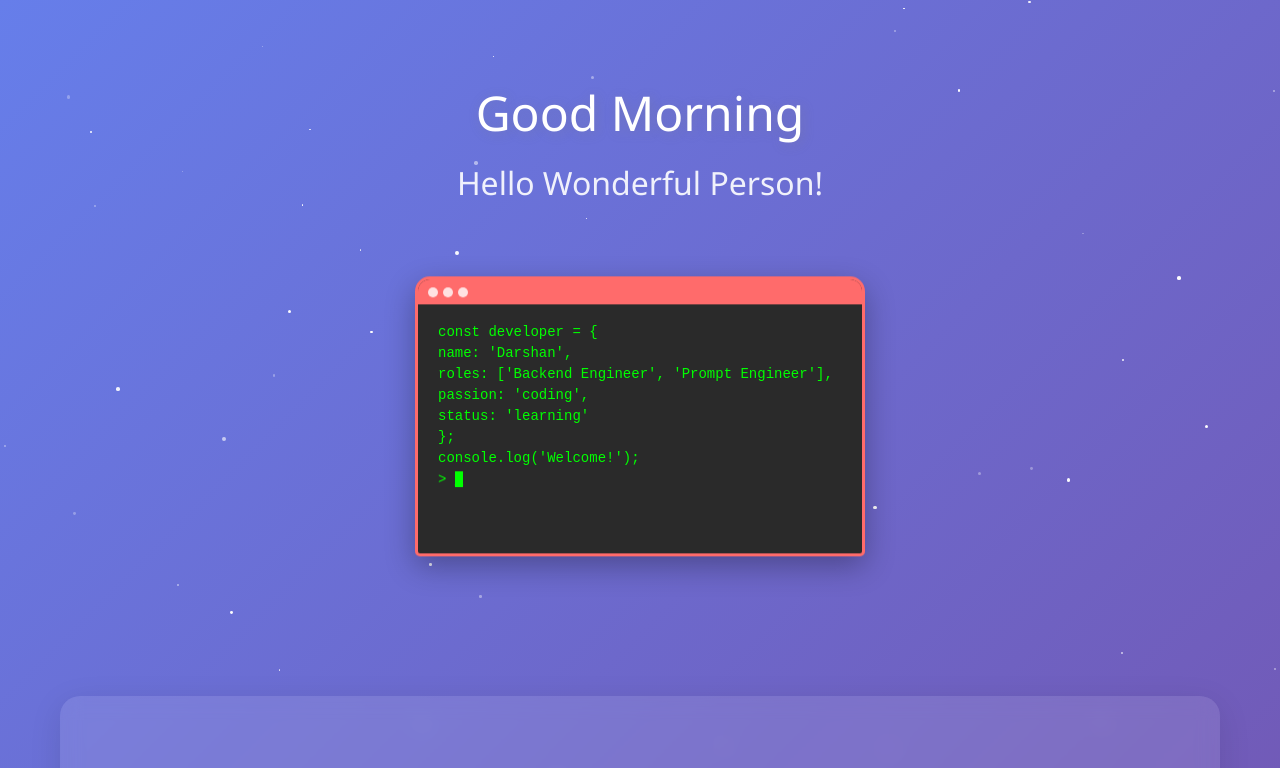
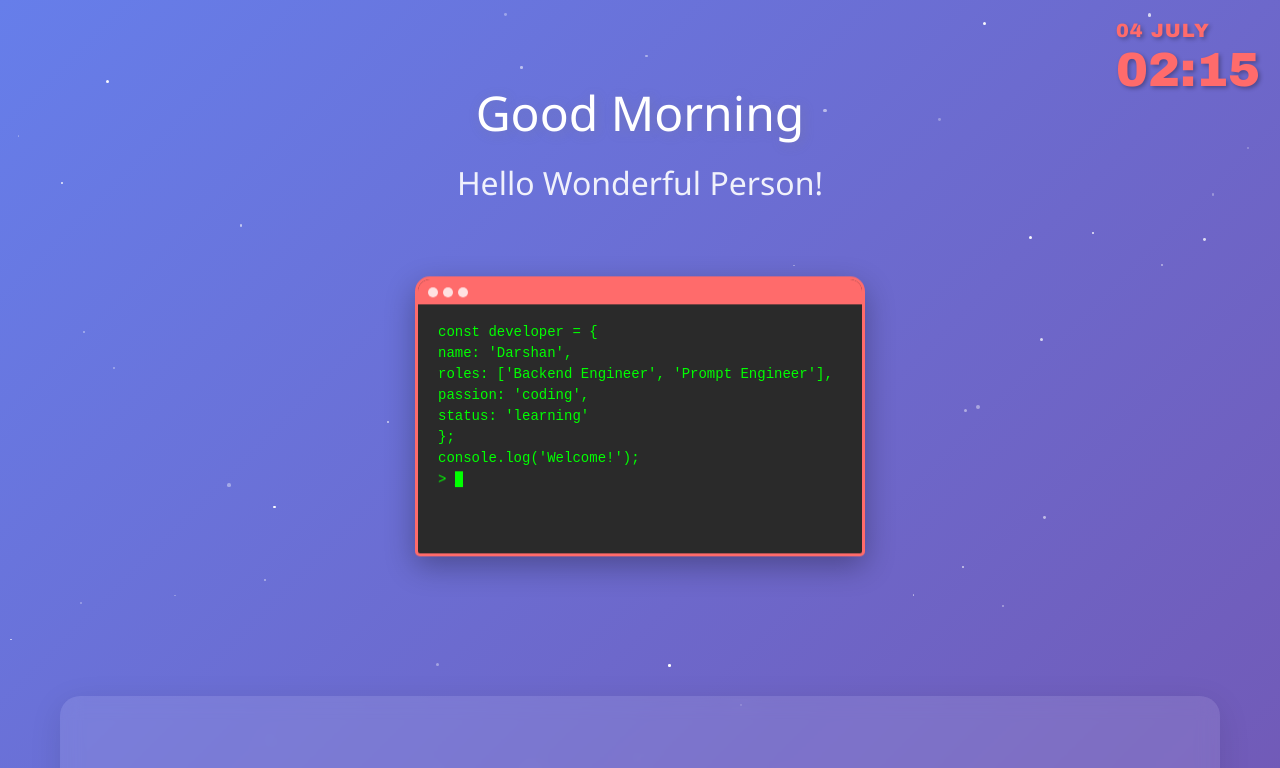
Before and after one commit to DARSHAN-RAJASHEKAR/personal-site, a plain HTML site: page index.html in a window 1280 px wide. Shown: the top 768 px of the page. Drawn offline with Linux system fonts and the light colour scheme.

Commit message:
clock added at top of the website

```diff
--- a/index.html
+++ b/index.html
@@ -34,12 +34,43 @@
         min-height: 100vh;
         color: white;
         overflow-x: hidden;
+        position: relative;
       }
 
       .container {
         max-width: 1200px;
         margin: 0 auto;
         padding: 20px;
+      }
+
+      /* Date and Clock Widget */
+      .datetime-widget {
+        position: absolute;
+        top: 20px;
+        right: 20px;
+        z-index: 1000;
+        color: #ff6b6b;
+        font-family: "Arial Black", sans-serif;
+        animation: slideInFromRight 0.8s ease-out;
+      }
+
+      .clock-date {
+        font-size: 1.2rem;
+        font-weight: 900;
+        letter-spacing: 1px;
+        margin-bottom: 5px;
+        text-shadow: 2px 2px 4px rgba(0, 0, 0, 0.3);
+      }
+
+      .clock-time {
+        font-size: 3rem;
+        font-weight: 900;
+        line-height: 1;
+        text-shadow: 2px 2px 4px rgba(0, 0, 0, 0.3);
+      }
+
+      .blinking-colon {
+        animation: blink 1s infinite;
       }
 
       /* Header Section */
@@ -342,6 +373,17 @@
       }
 
       /* Animations */
+      @keyframes slideInFromRight {
+        from {
+          opacity: 0;
+          transform: translateX(100px);
+        }
+        to {
+          opacity: 1;
+          transform: translateX(0);
+        }
+      }
+
       @keyframes fadeInUp {
         from {
           opacity: 0;
@@ -401,6 +443,19 @@
 
       /* Responsive Design */
       @media (max-width: 768px) {
+        .datetime-widget {
+          top: 10px;
+          right: 10px;
+        }
+
+        .clock-date {
+          font-size: 1rem;
+        }
+
+        .clock-time {
+          font-size: 2rem;
+        }
+
         .greeting {
           font-size: 2rem;
         }
@@ -434,10 +489,31 @@
           padding: 40px 0;
         }
       }
+
+      @media (max-width: 480px) {
+        .datetime-widget {
+          top: 10px;
+          right: 10px;
+        }
+
+        .clock-date {
+          font-size: 0.9rem;
+        }
+
+        .clock-time {
+          font-size: 1.5rem;
+        }
+      }
     </style>
   </head>
   <body>
     <div class="stars" id="stars"></div>
+
+    <!-- Date and Clock Widget -->
+    <div class="datetime-widget">
+      <div class="clock-date" id="clock-date">03 JULY</div>
+      <div class="clock-time" id="clock-time">18:23</div>
+    </div>
 
     <div class="container">
       <div class="header">
@@ -613,6 +689,34 @@
         }
       }
 
+      // Update date and clock
+      function updateClock() {
+        const now = new Date();
+        const day = String(now.getDate()).padStart(2, "0");
+        const monthNames = [
+          "JANUARY",
+          "FEBRUARY",
+          "MARCH",
+          "APRIL",
+          "MAY",
+          "JUNE",
+          "JULY",
+          "AUGUST",
+          "SEPTEMBER",
+          "OCTOBER",
+          "NOVEMBER",
+          "DECEMBER",
+        ];
+        const month = monthNames[now.getMonth()];
+        const hours = String(now.getHours()).padStart(2, "0");
+        const minutes = String(now.getMinutes()).padStart(2, "0");
+
+        document.getElementById("clock-date").textContent = `${day} ${month}`;
+        document.getElementById(
+          "clock-time"
+        ).innerHTML = `${hours}<span class="blinking-colon">:</span>${minutes}`;
+      }
+
       // Update greeting based on IST time
       function updateGreeting() {
         const now = new Date();
@@ -660,13 +764,22 @@
         alert("Email: darshan.rajashekar28@gmail.com");
       }
 
-      // Initialize
-      createStars();
-      updateGreeting();
-      animateOnScroll();
+      // Initialize everything
+      function init() {
+        createStars();
+        updateClock();
+        updateGreeting();
+        animateOnScroll();
 
-      // Update greeting every minute
-      setInterval(updateGreeting, 60000);
+        // Update date/time every second
+        setInterval(updateClock, 1000);
+
+        // Update greeting every minute
+        setInterval(updateGreeting, 60000);
+      }
+
+      // Start when DOM is loaded
+      document.addEventListener("DOMContentLoaded", init);
     </script>
   </body>
 </html>
```
